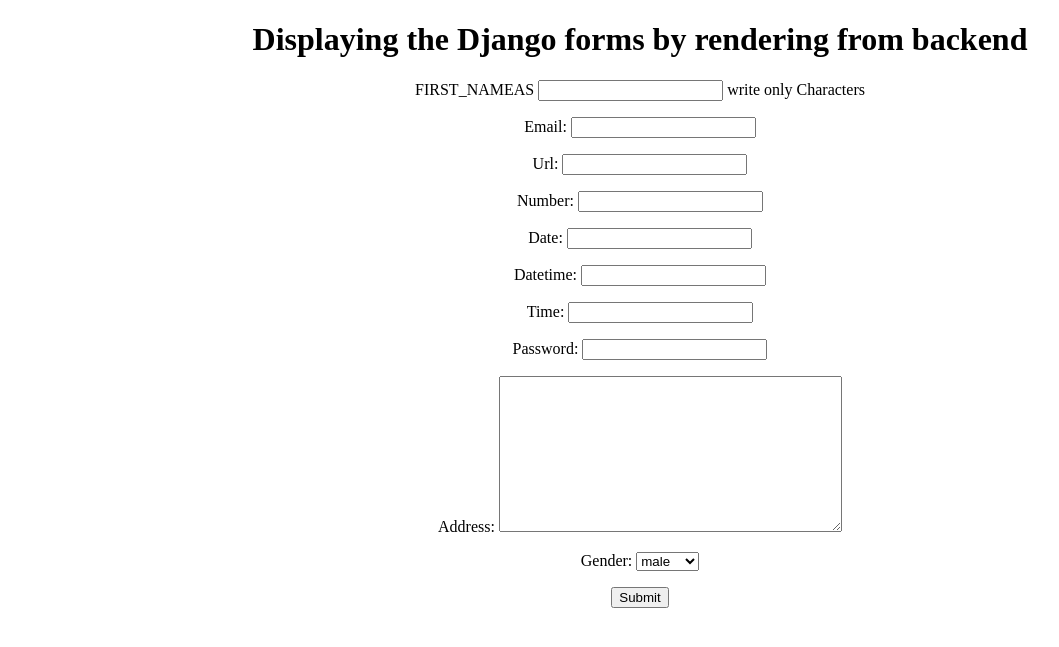
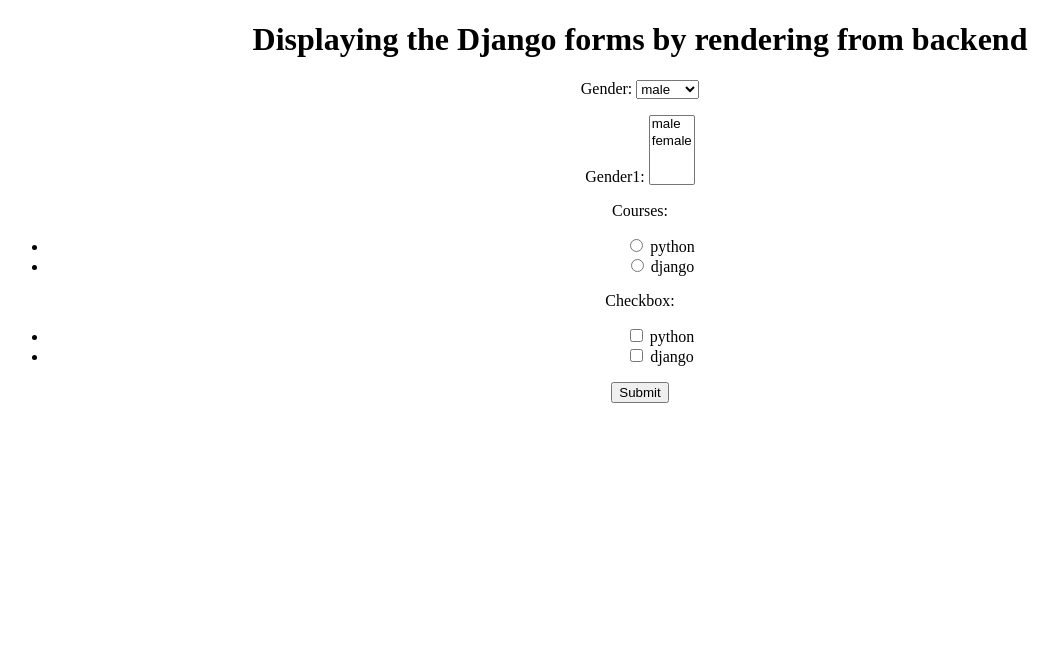
Before and after one commit to harshadvali11/django__forms, a Django app: page /New_Form/ in a window 1280 px wide. Shown: the top 647 px of the page, without its empty margins (0-1059 px from the left). Run offline with Django 3.2, Linux system fonts and the light colour scheme.

Commit message:
first commit

```diff
--- a/app/forms.py
+++ b/app/forms.py
@@ -2,16 +2,20 @@
 
 value=[['MALE','male'],('female','female')]
 
+course=[['python','python'],('django','django')]
 #(content to store in database,content to display in our front end)
 
 class New_Form(forms.Form):
-    name=forms.CharField(max_length=50,min_length=5,label='FIRST_NAME',label_suffix='AS',help_text='write only Characters')
-    email=forms.EmailField()
-    url=forms.URLField()
-    number=forms.IntegerField()
-    date=forms.DateField()
-    datetime=forms.DateTimeField()
-    time=forms.TimeField()
-    password=forms.CharField(widget=forms.PasswordInput)
-    address=forms.CharField(widget=forms.Textarea())
+    #name=forms.CharField(max_length=50,min_length=5,label='FIRST_NAME',label_suffix='AS',help_text='write only Characters')
+    #email=forms.EmailField()
+    #url=forms.URLField()
+    #number=forms.IntegerField()
+    #date=forms.DateField()
+    #datetime=forms.DateTimeField()
+    #time=forms.TimeField()
+    #password=forms.CharField(widget=forms.PasswordInput)
+    #address=forms.CharField(widget=forms.Textarea())
     gender=forms.ChoiceField(choices=value)
+    gender1=forms.MultipleChoiceField(choices=value)
+    courses=forms.ChoiceField(choices=course,widget=forms.RadioSelect)
+    checkbox=forms.MultipleChoiceField(choices=course,widget=forms.CheckboxSelectMultiple)
--- a/app/views.py
+++ b/app/views.py
@@ -11,18 +11,21 @@
         if form_data.is_valid():
             #print(form_data.cleaned_data)# this displays all the data
             #print(form_data.cleaned_data['name'])# this displays the paricular data
-            name=form_data.cleaned_data['name']
-            email=form_data.cleaned_data['email']
-            url=form_data.cleaned_data['url']
-            number=form_data.cleaned_data['number']
-            date=form_data.cleaned_data['date']
-            datetime=form_data.cleaned_data['datetime']
-            time=form_data.cleaned_data['time']
-            password=form_data.cleaned_data['password']
+            #name=form_data.cleaned_data['name']
+            #email=form_data.cleaned_data['email']
+            #url=form_data.cleaned_data['url']
+            #number=form_data.cleaned_data['number']
+            #date=form_data.cleaned_data['date']
+            #datetime=form_data.cleaned_data['datetime']
+            #time=form_data.cleaned_data['time']
+            #password=form_data.cleaned_data['password']
 
-            address=form_data.cleaned_data['address']
+            #address=form_data.cleaned_data['address']
 
             gender=form_data.cleaned_data['gender']
-            d={'name':name,'email':email,'url':url,'number':number}
+            gender1=form_data.cleaned_data['gender1']
+            courses=form_data.cleaned_data['courses']
+            #d={'name':name,'email':email,'url':url,'number':number}
+            d={'gender':gender,'gender1':gender1,'courses':courses}
             return render(request,'form_data.html',context=d)
     return render(request,'New_Form.html',context={'form':form})
--- a/templates/form_data.html
+++ b/templates/form_data.html
@@ -8,11 +8,15 @@
 <body>
     <center>
         displaying the data submitted in New_form class<br>
+        <!--
          <h1>Name: {{name}}</h1>
          <h1>email: {{email}}</h1>
          <h1>url: {{url}}</h1>
          <h1>Number: {{number}}</h1>
-
+         -->
+         <h1>gender :{{gender}}</h1>
+         <h1>gender1: {{gender1}}</h1>
+         <h1>courses: {{courses}}</h1>
     </center>
 </body>
 </html>
```
